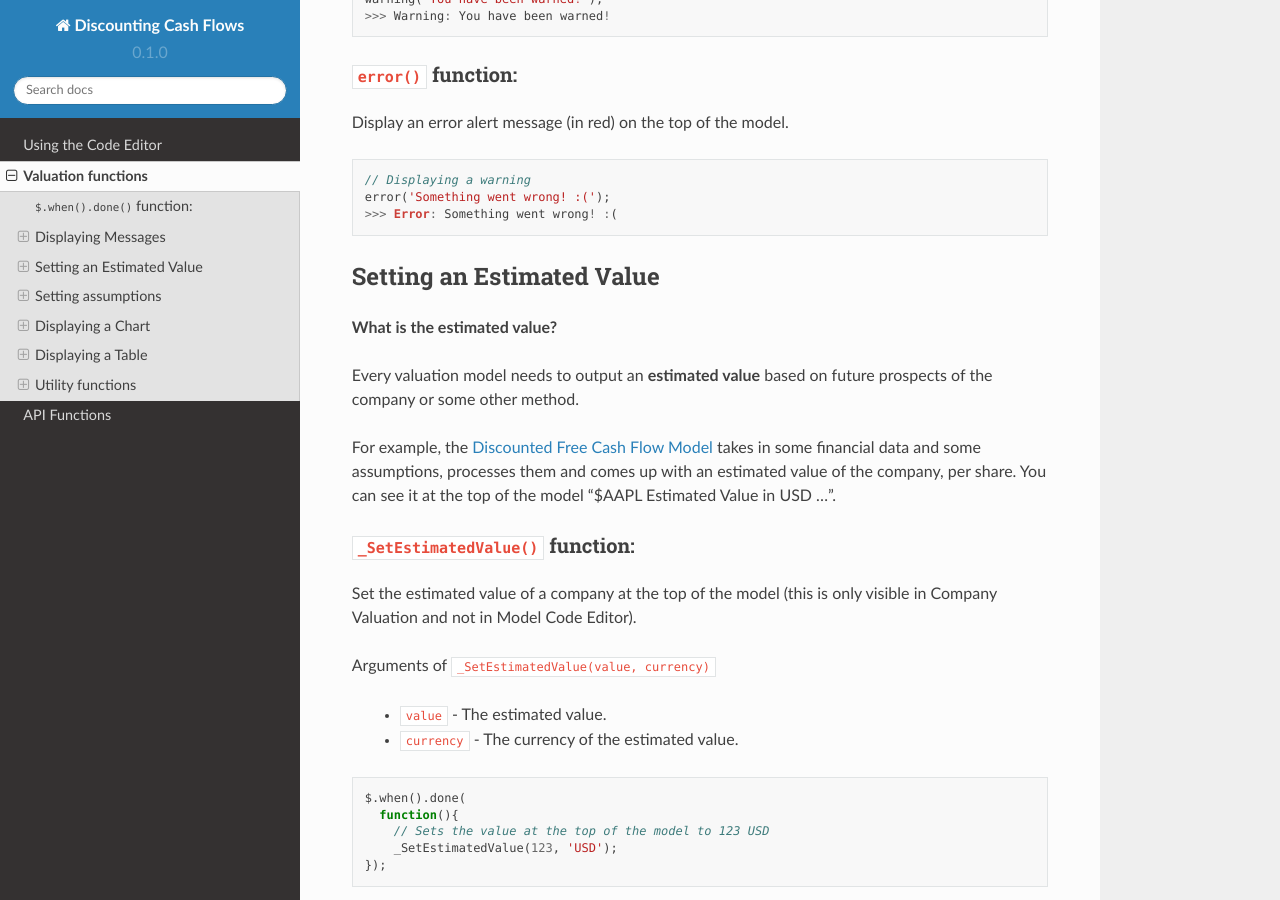
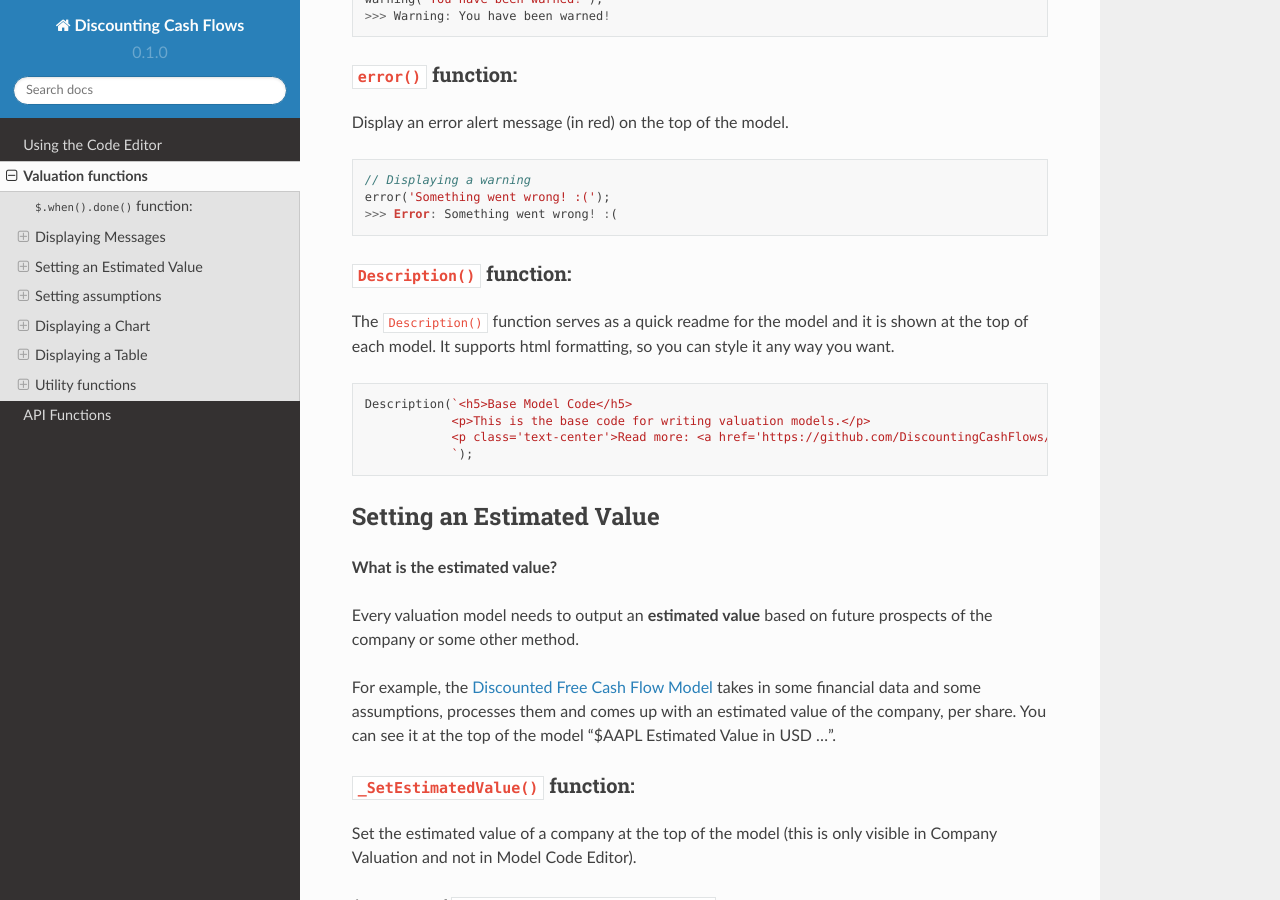
Before and after one commit to DiscountingCashFlows/readthedocs, a Sphinx documentation site: the page built from docs/source/functions.rst, in a window 1280 px wide and 900 px high, scrolled down 2281 px. Built offline with Sphinx 7.4.7 and the Read the Docs theme 2.0.0, drawn with Linux system fonts in a browser that asks for light colours; some of the changed text lies outside the part shown.

Commit message:
Update functions.rst

```diff
--- a/docs/source/functions.rst
+++ b/docs/source/functions.rst
@@ -109,6 +109,18 @@ Display an error alert message (in red) on the top of the model.
    // Displaying a warning
    error('Something went wrong! :(');
    >>> Error: Something went wrong! :(
+
+``Description()`` function:
+***************************
+
+The ``Description()`` function serves as a quick readme for the model and it is shown at the top of each model. It supports html formatting, so you can style it any way you want.
+
+.. code-block:: javascript
+
+ Description(`<h5>Base Model Code</h5>
+             <p>This is the base code for writing valuation models.</p>
+             <p class='text-center'>Read more: <a href='https://github.com/DiscountingCashFlows/Documentation/' target='_blank'><i class="fab fa-github"></i> GitHub Documentation</a></p>
+             `);
 
 
 Setting an Estimated Value
@@ -786,17 +798,3 @@ Basically, ``toR()`` multiplies the input by 100 and ``toN()`` divides the input
 
    >>> toN(number): 0.005
    >>> toN(array): 0.1,0.055,0.12345
-
-
-
-``Description()`` function:
-***************************
-
-The ``Description()`` function serves as a quick readme for the model and it is shown at the top of each model. It supports html formatting, so you can style it any way you want.
-
-.. code-block:: javascript
-
- Description(`<h5>Base Model Code</h5>
-             <p>This is the base code for writing valuation models.</p>
-             <p class='text-center'>Read more: <a href='https://github.com/DiscountingCashFlows/Documentation/' target='_blank'><i class="fab fa-github"></i> GitHub Documentation</a></p>
-             `);
```
